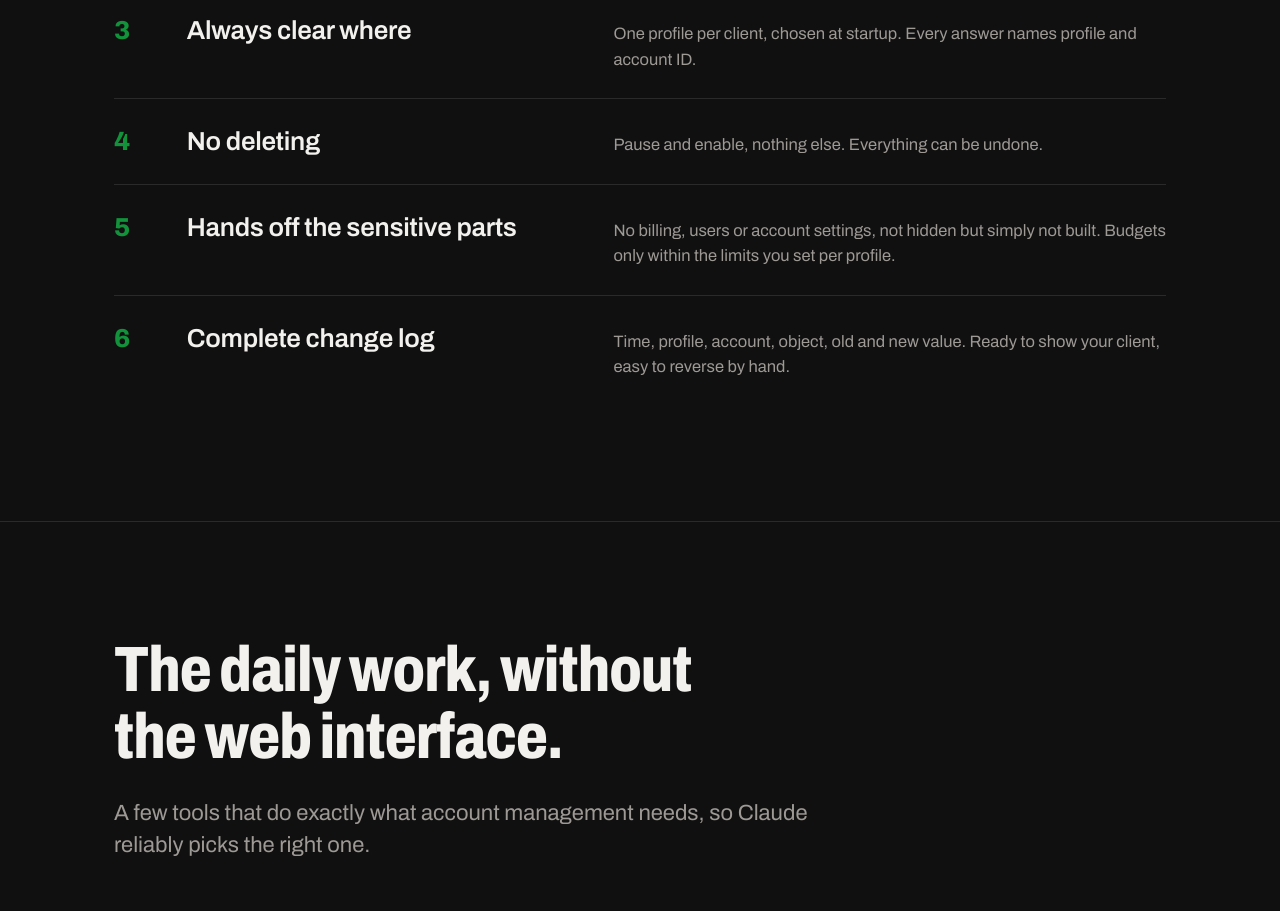
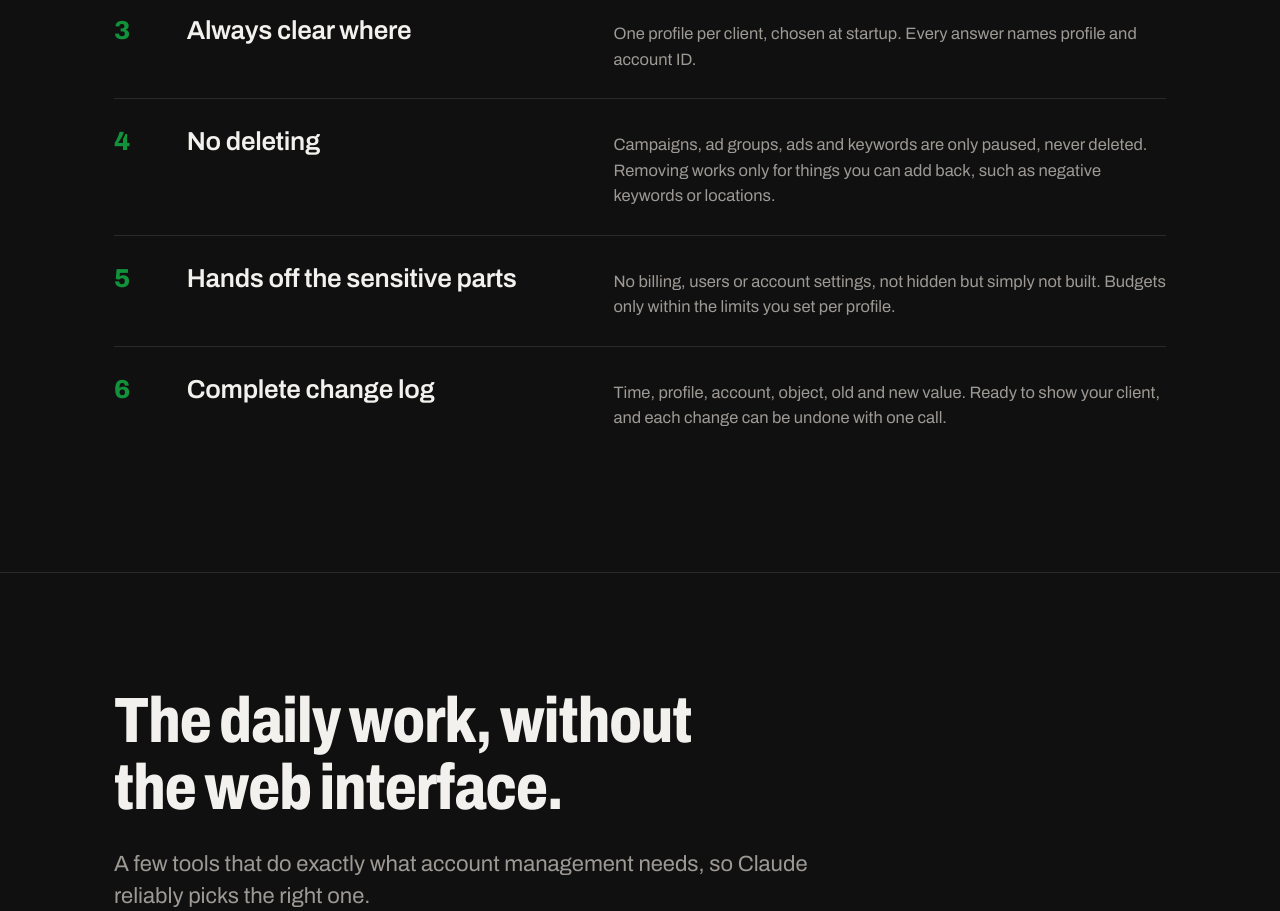
Before and after one commit to tbx/ads-pilot-mcp, a plain HTML site: page site/index.html in a window 1280 px wide. Shown: the part 2180-3091 px from the top of the page. Drawn offline with Linux system fonts and the light colour scheme.

Commit message:
Page and docs: no-deleting rule and roadmap match the new tools

```diff
--- a/site/index.html
+++ b/site/index.html
@@ -282,9 +282,9 @@
         <li><span class="idx">1</span><h3><span lang="en">Dry run by default</span><span lang="de">Probelauf ist Standard</span></h3><p><span lang="en">Every change is validated by Google first and shown with old and new value. It runs only after your explicit yes.</span><span lang="de">Jede Änderung wird erst von Google geprüft und mit altem und neuem Wert gezeigt. Ausgeführt wird erst nach Ihrem ausdrücklichen Ja.</span></p></li>
         <li><span class="idx">2</span><h3><span lang="en">Allowlist per account</span><span lang="de">Freigabeliste pro Konto</span></h3><p><span lang="en">Write access only to the accounts listed in the profile. Claude cannot change that list. Reading works everywhere.</span><span lang="de">Schreibzugriff nur auf die Konten im Profil. Claude kann diese Liste nicht ändern. Lesen geht überall.</span></p></li>
         <li><span class="idx">3</span><h3><span lang="en">Always clear where</span><span lang="de">Immer klar, wo</span></h3><p><span lang="en">One profile per client, chosen at startup. Every answer names profile and account ID.</span><span lang="de">Ein Profil pro Kunde, beim Start festgelegt. Jede Antwort nennt Profil und Konto-ID.</span></p></li>
-        <li><span class="idx">4</span><h3><span lang="en">No deleting</span><span lang="de">Kein Löschen</span></h3><p><span lang="en">Pause and enable, nothing else. Everything can be undone.</span><span lang="de">Pausieren und aktivieren, sonst nichts. Alles lässt sich zurücknehmen.</span></p></li>
+        <li><span class="idx">4</span><h3><span lang="en">No deleting</span><span lang="de">Kein Löschen</span></h3><p><span lang="en">Campaigns, ad groups, ads and keywords are only paused, never deleted. Removing works only for things you can add back, such as negative keywords or locations.</span><span lang="de">Kampagnen, Anzeigengruppen, Anzeigen und Keywords werden nur pausiert, nie gelöscht. Entfernen geht nur bei Dingen, die man wieder hinzufügen kann, etwa negative Keywords oder Standorte.</span></p></li>
         <li><span class="idx">5</span><h3><span lang="en">Hands off the sensitive parts</span><span lang="de">Finger weg vom Heiklen</span></h3><p><span lang="en">No billing, users or account settings, not hidden but simply not built. Budgets only within the limits you set per profile.</span><span lang="de">Keine Abrechnung, Nutzer oder Kontoeinstellungen, nicht versteckt, sondern gar nicht gebaut. Budgets nur innerhalb der Grenzen, die Sie pro Profil festlegen.</span></p></li>
-        <li><span class="idx">6</span><h3><span lang="en">Complete change log</span><span lang="de">Lückenloses Protokoll</span></h3><p><span lang="en">Time, profile, account, object, old and new value. Ready to show your client, easy to reverse by hand.</span><span lang="de">Zeit, Profil, Konto, Objekt, alter und neuer Wert. Bereit für den Kunden, leicht von Hand zurückzunehmen.</span></p></li>
+        <li><span class="idx">6</span><h3><span lang="en">Complete change log</span><span lang="de">Lückenloses Protokoll</span></h3><p><span lang="en">Time, profile, account, object, old and new value. Ready to show your client, and each change can be undone with one call.</span><span lang="de">Zeit, Profil, Konto, Objekt, alter und neuer Wert. Bereit für den Kunden, und jede Änderung lässt sich mit einem Aufruf zurücknehmen.</span></p></li>
       </ol>
     </div>
   </section>
@@ -360,7 +360,7 @@ ADS_PILOT_PROFILE=fjord uv run ads-pilot-check</pre>
       <ol class="road">
         <li class="now"><em><span lang="en">Version 1 · available now</span><span lang="de">Version 1 · jetzt verfügbar</span></em><b><span lang="en">Optimize</span><span lang="de">Optimieren</span></b><span lang="en">Reports and the daily changes to keywords, ads, bids and ad copy.</span><span lang="de">Auswertungen und die täglichen Änderungen an Keywords, Anzeigen, Geboten und Texten.</span></li>
         <li><em><span lang="en">Version 2 · planned</span><span lang="de">Version 2 · geplant</span></em><b><span lang="en">Build campaigns</span><span lang="de">Kampagnen aufbauen</span></b><span lang="en">Create complete Search campaigns. They start paused, with a budget cap per profile.</span><span lang="de">Komplette Suchkampagnen anlegen. Sie starten pausiert, mit einer Budgetgrenze pro Profil.</span></li>
-        <li><em><span lang="en">Version 3 · planned</span><span lang="de">Version 3 · geplant</span></em><b><span lang="en">More campaign types</span><span lang="de">Weitere Kampagnentypen</span></b><span lang="en">Performance Max, assets and keyword research.</span><span lang="de">Performance Max, Assets und Keyword-Recherche.</span></li>
+        <li><em><span lang="en">Version 3 · planned</span><span lang="de">Version 3 · geplant</span></em><b><span lang="en">More campaign types</span><span lang="de">Weitere Kampagnentypen</span></b><span lang="en">Create Performance Max campaigns, image and video assets, keyword research.</span><span lang="de">Performance-Max-Kampagnen anlegen, Bild- und Video-Assets, Keyword-Recherche.</span></li>
         <li><em><span lang="en">Version 4 · planned</span><span lang="de">Version 4 · geplant</span></em><b><span lang="en">Recurring checks</span><span lang="de">Regelmäßige Prüfungen</span></b><span lang="en">Claude reviews accounts on a schedule and proposes changes for you to approve.</span><span lang="de">Claude prüft Konten in festen Abständen und schlägt Änderungen vor, die Sie freigeben.</span></li>
       </ol>
     </div>
```
Also changed, not shown: 3 other files.
